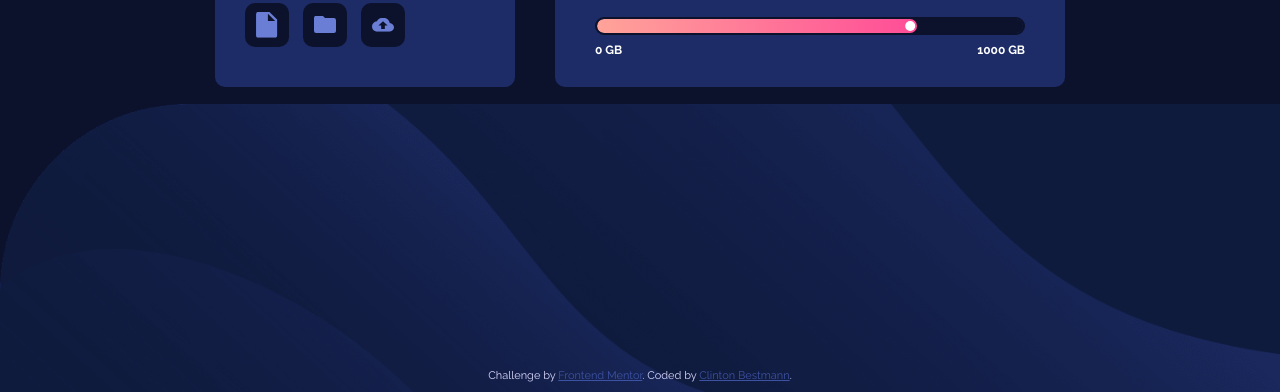
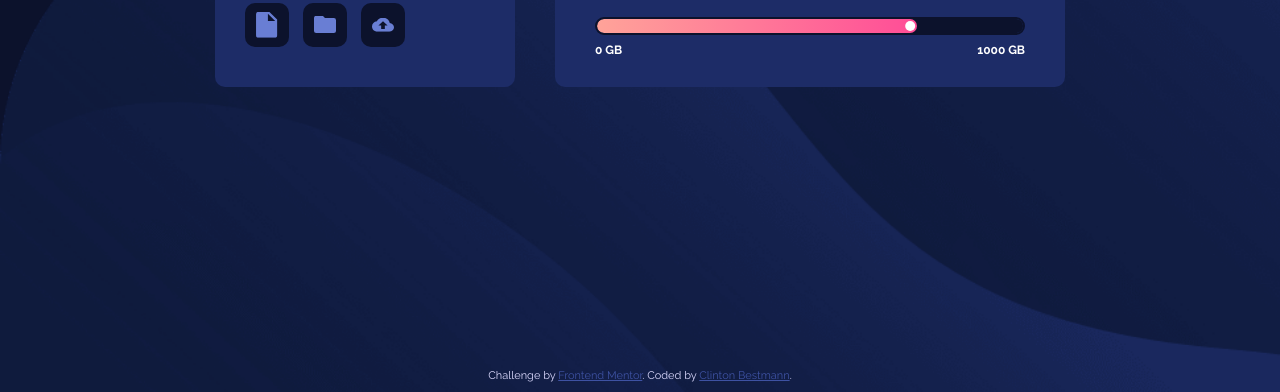
Before and after one commit to DarkFM/FEM-Fylo-Data-Storage, a plain HTML site: page index.html in a window 1280 px wide. Shown: the part 408-800 px from the top of the page. Drawn offline with Linux system fonts and the light colour scheme.

Commit message:
Use a fixed size for the background at desktop

```diff
--- a/styles.css
+++ b/styles.css
@@ -195,7 +195,7 @@ body {
         background-color: var(--very-dark-blue);
         background-image: url("/images/bg-desktop.png");
         background-position: 0 120%;
-        background-size: contain;
+        background-size: 190rem;
     }
 
     .container {
```
